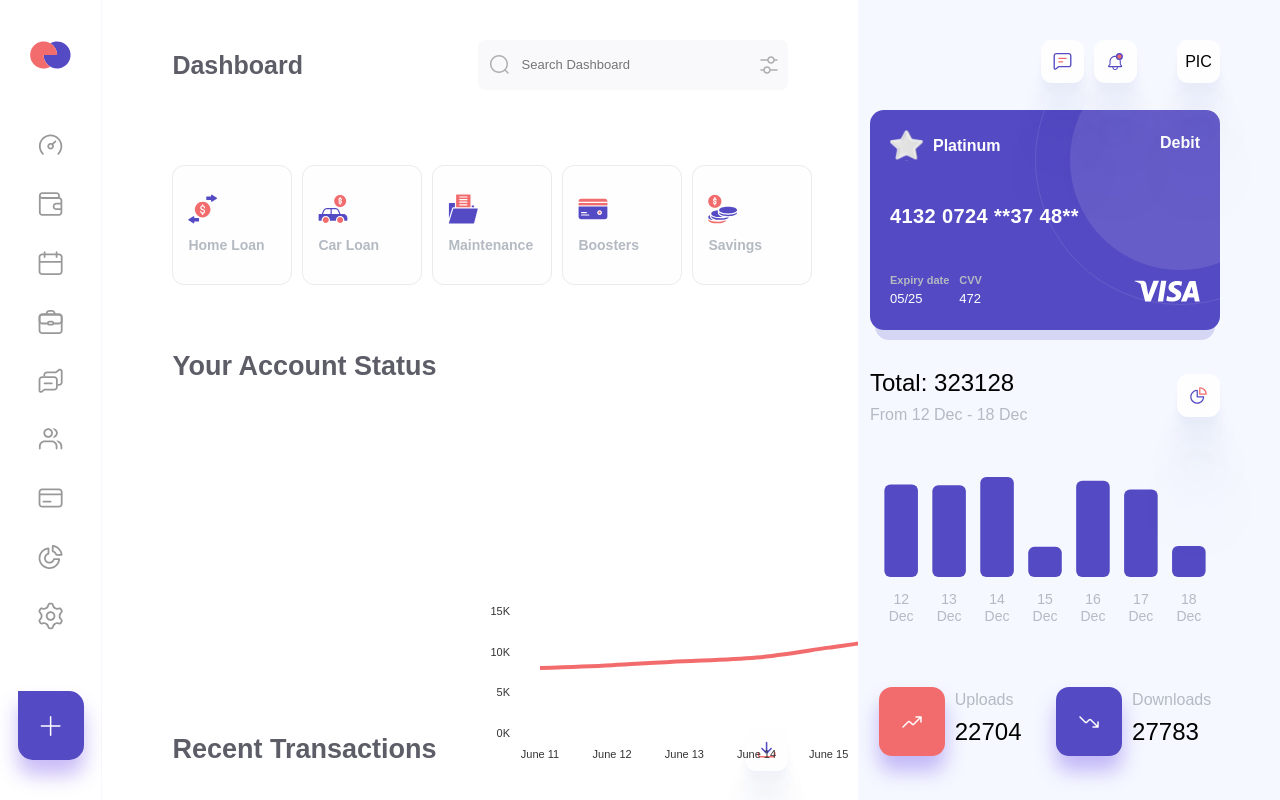
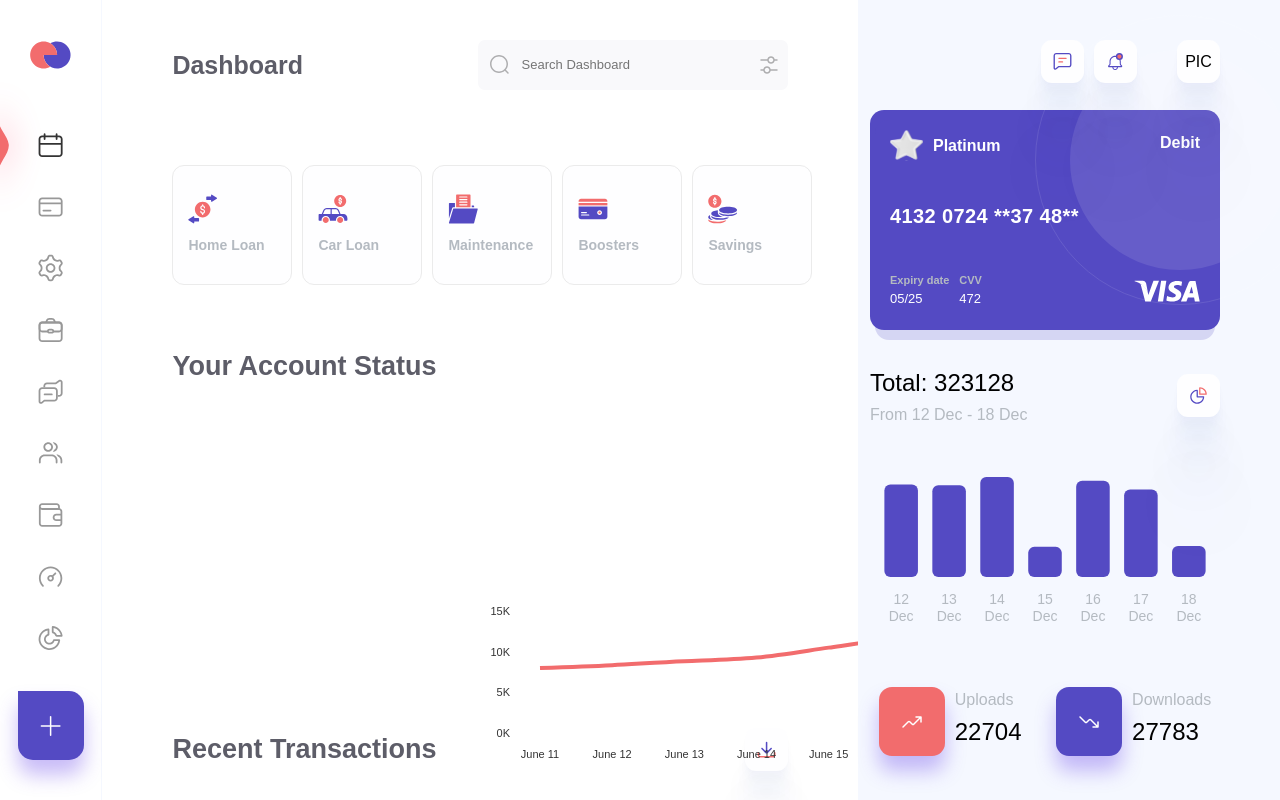
Before and after one commit to Speckope/finance-dashboard, a React (Create React App) app: page / in a window 1280 px wide. Built offline with nearby package versions, Linux system fonts and the light colour scheme; a web font is replaced by a local one.

Commit message:
Added active indicator that animated to clicked / active icon

```diff
--- a/src/areas/LeftSideBar.tsx
+++ b/src/areas/LeftSideBar.tsx
@@ -32,10 +32,15 @@ const StyledLeftSideBar = styled.nav`
   padding-top: 4rem;
 
   width: 8%;
+  min-width: 8rem;
   max-height: 100vh;
 
   background-color: ${cvar('colorBackground')};
   border-right: 1px solid ${cvar('colorBackgroundVariant')};
+
+  @media (max-height: 600px) {
+    padding-bottom: 1rem;
+  }
 `;
 
 const Logo = styled(LogoSvg)`
--- a/src/components/IconsMenu.tsx
+++ b/src/components/IconsMenu.tsx
@@ -1,5 +1,6 @@
-import React, { useLayoutEffect } from 'react';
+import React, { useLayoutEffect, useState } from 'react';
 import { pathStyle } from 'src/theming/shared-styles/path';
+import { randomId } from 'src/utils/randomId';
 import styled from 'styled-components';
 import { ReactComponent as CalendarSvg } from '../assets/left-sidebar/calendar-icon.svg';
 import { ReactComponent as CardSvg } from '../assets/left-sidebar/card-icon.svg';
@@ -10,10 +11,26 @@ import { ReactComponent as ProfileSvg } from '../assets/left-sidebar/profile-ico
 import { ReactComponent as PurseSvg } from '../assets/left-sidebar/purse-icon.svg';
 import { ReactComponent as SpeedmeterSvg } from '../assets/left-sidebar/speedmeter-icon.svg';
 import { ReactComponent as StatsSvg } from '../assets/left-sidebar/stats-icon.svg';
+import { ReactComponent as ActiveSVG } from '../assets/right-sidebar/active-icon.svg';
+
+const iconsArr = [
+  { item: <CalendarSvg />, id: randomId() },
+  { item: <CardSvg />, id: randomId() },
+  { item: <CogSvg />, id: randomId() },
+  { item: <FolderSvg />, id: randomId() },
+  { item: <NotificationsSvg />, id: randomId() },
+  { item: <ProfileSvg />, id: randomId() },
+  { item: <PurseSvg />, id: randomId() },
+  { item: <SpeedmeterSvg />, id: randomId() },
+  { item: <StatsSvg />, id: randomId() },
+];
 
 interface IconsMenuProps {}
 
 const IconsMenu: React.FC<IconsMenuProps> = () => {
+  const [activePosition, setActivePosition] = useState(-25);
+  const [activeId, setActiveId] = useState(iconsArr[0].id);
+
   // Set pathLength of all path elements to 1,
   // this way we can do math on strokes based on 1
   useLayoutEffect(() => {
@@ -26,17 +43,36 @@ const IconsMenu: React.FC<IconsMenuProps> = () => {
     });
   }, []);
 
+  // Changing position of ActiveIndicator
+  // and highlighting active icon
+  const changeActivePosition = (
+    event: React.MouseEvent<HTMLButtonElement, MouseEvent>,
+    id: string
+  ) => {
+    //
+    setActiveId(id);
+    //
+    setActivePosition(
+      event.currentTarget.offsetTop - event.currentTarget.offsetHeight / 2 - 8
+    );
+  };
+
   return (
     <Wrapper>
-      <SpeedmeterSvg />
-      <PurseSvg />
-      <CalendarSvg />
-      <FolderSvg />
-      <NotificationsSvg />
-      <ProfileSvg />
-      <CardSvg />
-      <StatsSvg />
-      <CogSvg />
+      {iconsArr.map((icon) => (
+        <IconWrapper
+          // Add active classname if Icon id is selected
+          className={activeId === icon.id ? 'active' : ''}
+          key={icon.id}
+          onClick={(event) => changeActivePosition(event, icon.id)}
+        >
+          {icon.item}
+        </IconWrapper>
+      ))}
+
+      <ActiveIndicator positionTop={activePosition}>
+        <ActiveSVG />
+      </ActiveIndicator>
     </Wrapper>
   );
 };
@@ -47,12 +83,37 @@ const Wrapper = styled.div`
   display: flex;
   flex-direction: column;
   justify-content: space-between;
-  gap: 1rem;
+  align-items: center;
+  gap: 0.6rem;
 
-  height: 70%;
+  position: relative;
+
+  height: 80%;
+  min-height: 40%;
+  // Need to be 100% for proper active indicator placing
+  // Else it's buggy when resizing
+  width: 100%;
 
   margin-top: 5rem;
-  margin-bottom: 5rem;
+  @media (max-height: 600px) {
+    margin-top: 1rem;
+    gap: 0.2rem;
+  }
+  padding-bottom: 1rem;
+`;
+
+const IconWrapper = styled.button`
+  background-color: transparent;
+  min-height: 3rem;
+  margin-bottom: 1rem;
+
+  &,
+  &:link,
+  &:visited {
+    text-decoration: none;
+    border: none;
+    cursor: pointer;
+  }
 
   // group had opacity on it from Figma, reset it.
   g {
@@ -65,10 +126,10 @@ const Wrapper = styled.div`
     width: 3rem;
     height: 3rem;
 
-    &:hover {
+    :hover {
       // Animations on g, becaouse one svg didn't work correctly
       // (doubled lines and opacity was wrong)
-      & g {
+      g {
         opacity: 0.8;
         transition: ease 0.3s;
       }
@@ -76,4 +137,29 @@ const Wrapper = styled.div`
   }
 
   ${pathStyle}
+
+  &.active {
+    g {
+      opacity: 0.8;
+    }
+  }
 `;
+
+const ActiveIndicator = styled.div<{
+  positionTop: number;
+}>`
+  position: absolute;
+
+  height: 9rem;
+  width: 2.1rem;
+
+  top: 0;
+  left: -1.2rem;
+  // use translate, not top property to make transition smoother.
+  transform: ${(props) => `translateY(${props.positionTop + 'px'})`};
+
+  transition: 0.2s ease;
+
+  filter: drop-shadow(25px 0px 96px rgba(255, 47, 94, 0.12))
+    drop-shadow(5px 0px 15.6px rgba(255, 47, 94, 0.24));
+`;
```
